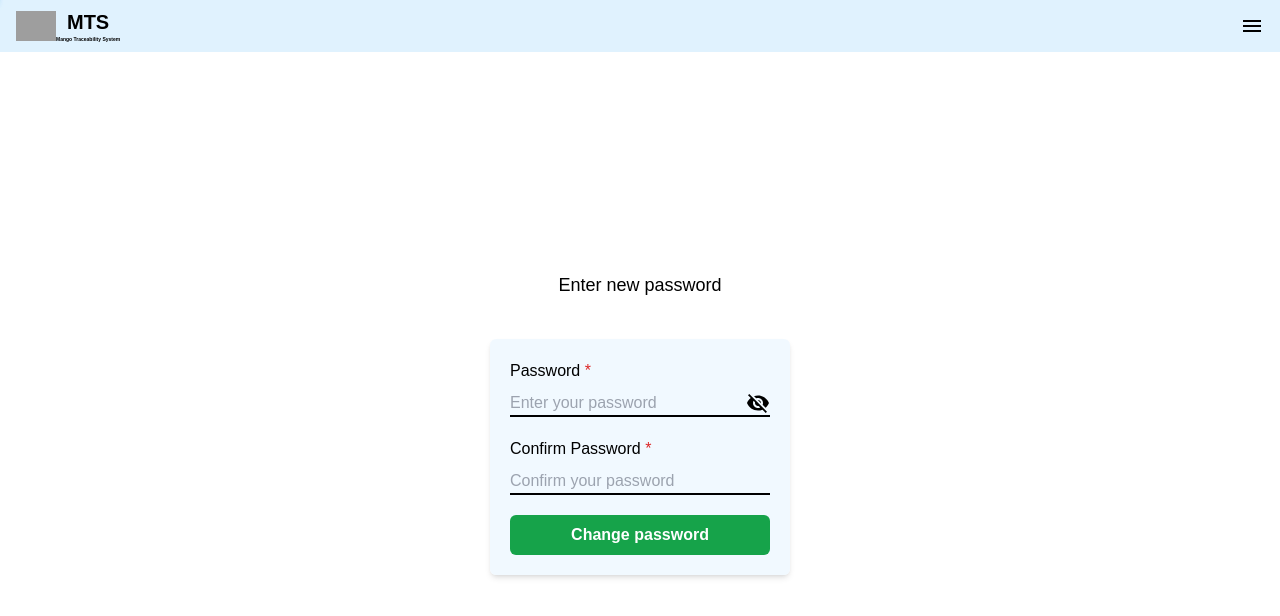
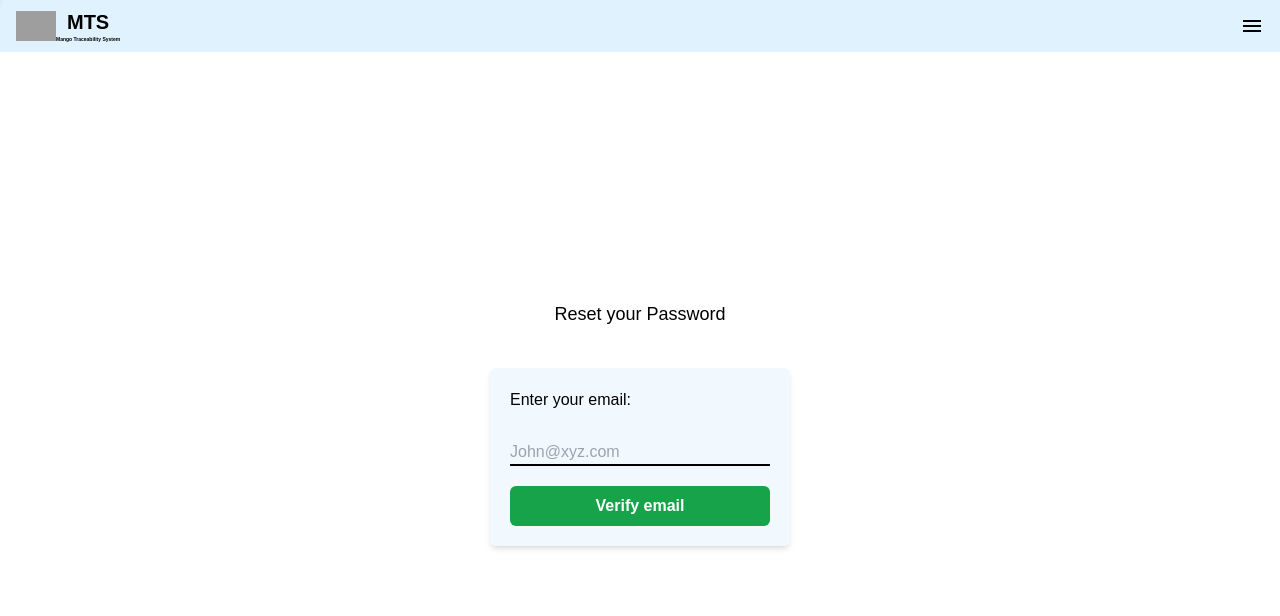
Before and after one commit to AmritHimanshu/Mango_Traceability_System, a Next.js app in the folder client/: page /forgot-password in a window 1280 px wide. Shown: the top 616 px of the page. Built offline with nearby package versions, Linux system fonts and the light colour scheme; no server answers; grey boxes are pictures that could not be loaded; a web font is replaced by a local one.

Commit message:
Adding forgot password functionality

```diff
--- a/client/src/app/forgot-password/page.tsx
+++ b/client/src/app/forgot-password/page.tsx
@@ -18,8 +18,8 @@ function page() {
   const [confirm_password, setConfirmPassword] = useState("");
   const [isVisiblePassword, setIsVisiblePassword] = useState(false);
   const [otp, setOtp] = useState("");
-  const [isEmailOtpSent, setIsEmailOtpSent] = useState(true);
-  const [isOtpVerified, setIsOtpVerified] = useState(true);
+  const [isEmailOtpSent, setIsEmailOtpSent] = useState(false);
+  const [isOtpVerified, setIsOtpVerified] = useState(false);
 
   const sendOtpToEmail = async () => {
     if (!email) {
```
